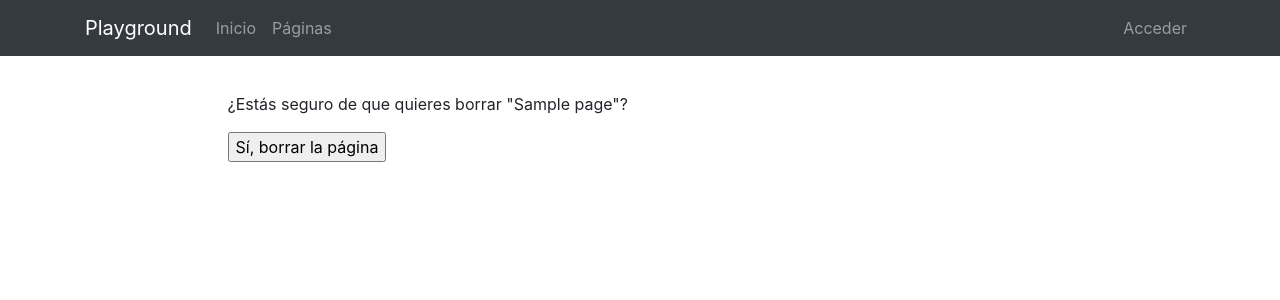
After one commit to krif07/web-playground, a Django app: page /pages/delete/1/ in a window 1280 px wide. The commit adds this page. Shown: the top 300 px of the page. Run offline with Django 4.2, Linux system fonts and the light colour scheme; tables that the repository leaves empty hold one stand-in row (values such as "Sample post"); some libraries are stand-ins or nearby versions.

Commit message:
CRUD Delete view

```diff
--- /dev/null
+++ b/webplayground/pages/templates/pages/page_confirm_delete.html
@@ -0,0 +1,20 @@
+{% extends 'core/base.html' %}
+{% load static %}
+{% block title %}Borrar página{% endblock %}
+{% block content %}
+{% include 'pages/includes/pages_menu.html'%}
+<main role="main">
+  <div class="container">
+    <div class="row mt-3">
+      <div class="col-md-9 mx-auto">
+        <div>
+            <form action="" method="post">{% csrf_token %}
+                <p>¿Estás seguro de que quieres borrar "{{ object }}"?</p>
+                <input type="submit" value="Sí, borrar la página" />
+            </form>
+        </div>
+      </div>
+    </div>
+  </div>
+</main>
+{% endblock %}
--- a/webplayground/pages/templates/pages/page_list.html
+++ b/webplayground/pages/templates/pages/page_list.html
@@ -14,7 +14,7 @@
             <p><a href="{% url 'pages:page' page.id page.title|slugify %}">Leer más</a>
               {% if request.user.is_staff %}
                 | <a href="{% url 'pages:update' page.id %}">Editar</a>
-                | <a href="#">Borrar</a>
+                | <a href="{% url 'pages:delete' page.id %}">Borrar</a>
               {% endif %}
             </p>
           </div>
--- a/webplayground/pages/urls.py
+++ b/webplayground/pages/urls.py
@@ -1,9 +1,10 @@
 from django.urls import path
-from .views import PageListView, PageDetailView, PageCreateView, PageUpdateView
+from .views import PageListView, PageDetailView, PageCreateView, PageUpdateView, PageDeleteView
 
 pages_patterns = ([
     path('', PageListView.as_view(), name='pages'),
     path('<int:pk>/<slug:slug>/', PageDetailView.as_view(), name='page'),
     path('create/', PageCreateView.as_view(), name='create'),
     path('update/<int:pk>/', PageUpdateView.as_view(), name='update'),
+    path('delete/<int:pk>/', PageDeleteView.as_view(), name='delete'),
 ], 'pages')
--- a/webplayground/pages/views.py
+++ b/webplayground/pages/views.py
@@ -1,6 +1,6 @@
 from django.views.generic.list import ListView
 from django.views.generic.detail import DetailView
-from django.views.generic.edit import CreateView, UpdateView
+from django.views.generic.edit import CreateView, UpdateView, DeleteView
 from django.urls import reverse_lazy
 from .models import Page
 
@@ -23,3 +23,7 @@ class PageUpdateView(UpdateView):
     success_url = reverse_lazy('pages:pages')
     def get_success_url(self):
         return reverse_lazy('pages:update', args=[self.object.id]) + '?ok'
+
+class PageDeleteView(DeleteView):
+    model = Page
+    success_url = reverse_lazy('pages:pages')
```
